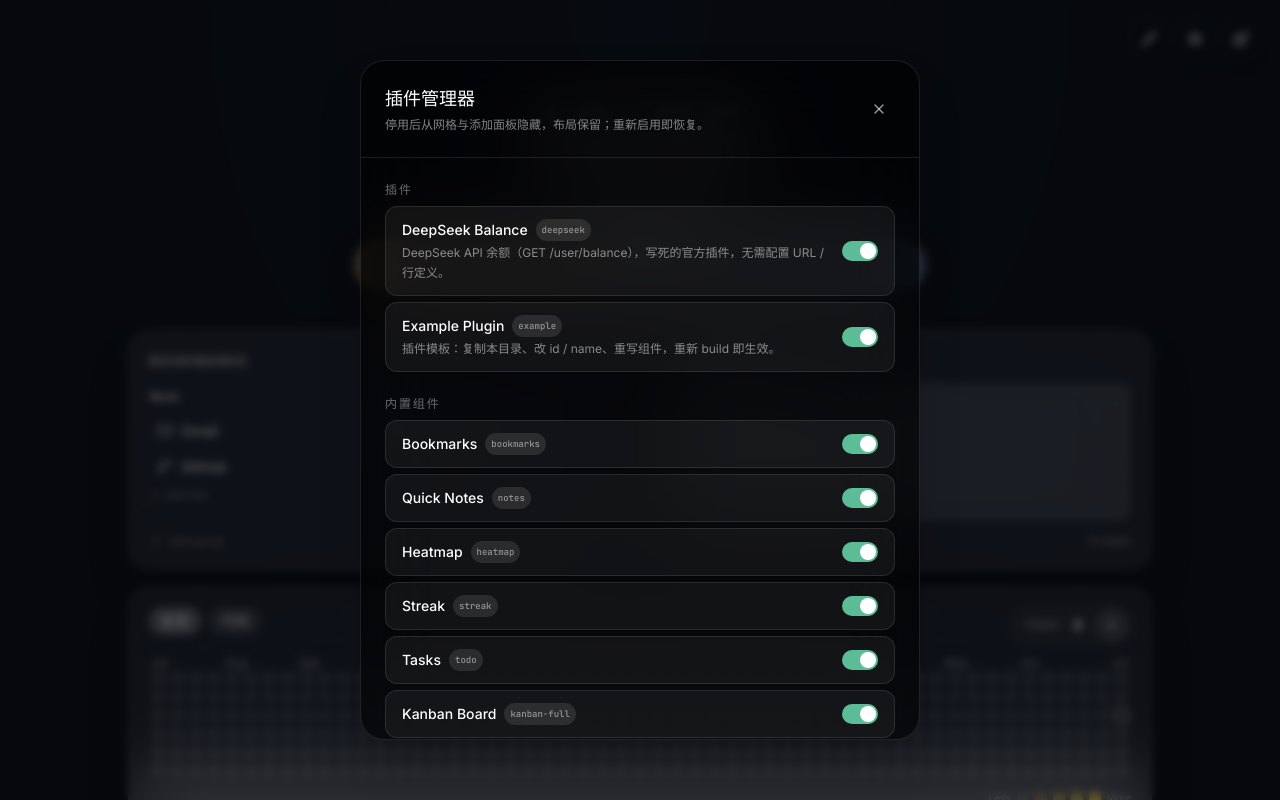
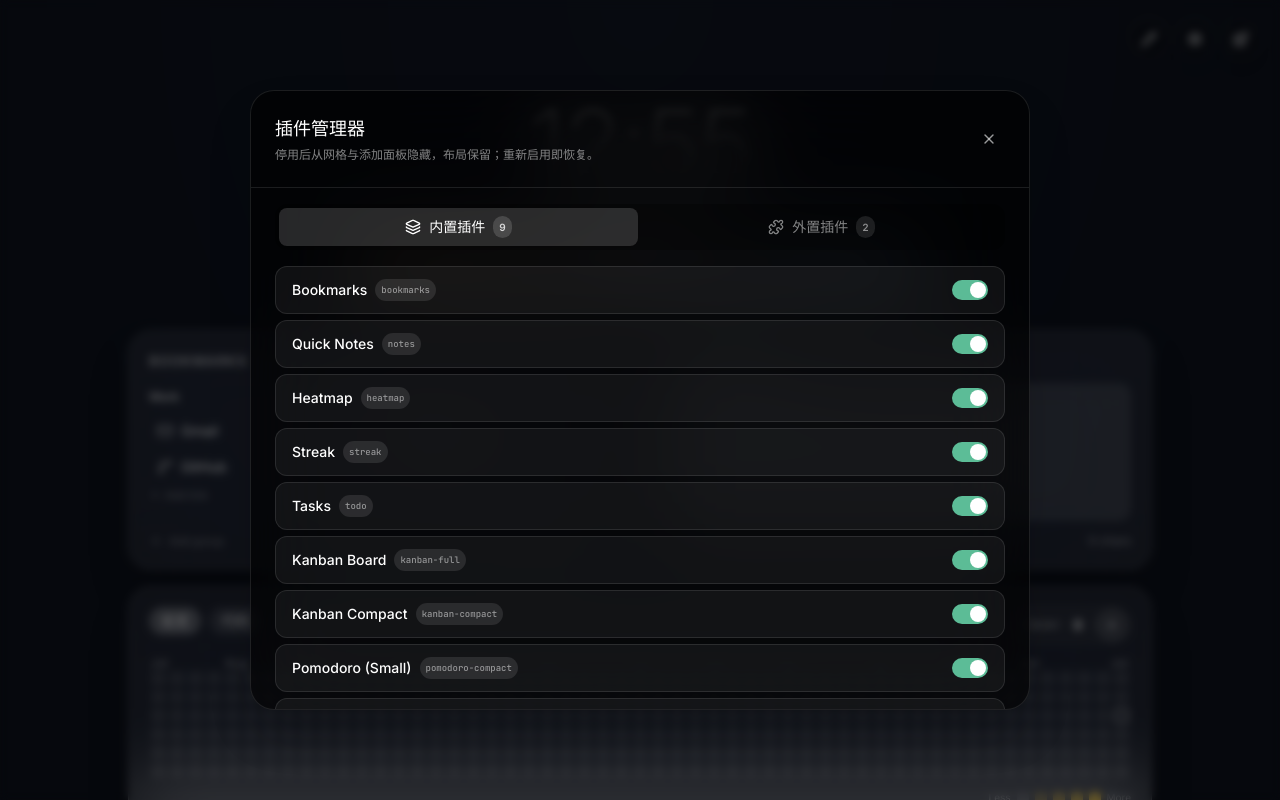
Before and after one commit to Yang-Yiming/tabstart, a React (Vite) app: page / in a window 1280 px wide. Both pictures are taken after a click on the button 1241 px from the left and 39 px from the top of the page. Shown: the top 800 px of the page. Built offline with nearby package versions, Linux system fonts and the light colour scheme.

Commit message:
feat(plugins): match settings panel size and split into built-in/external tabs

```diff
--- a/src/plugins/PluginManager.tsx
+++ b/src/plugins/PluginManager.tsx
@@ -1,16 +1,20 @@
-import { Blocks, Plus, X } from 'lucide-react'
-import { useEffect, useState } from 'react'
+import { Blocks, Layers, Plus, Puzzle, X } from 'lucide-react'
+import { useEffect, useState, type ReactNode } from 'react'
 import { Toggle } from '../components/Toggle'
 import { plugins, useEnabledPlugins } from './registry'
 import type { WidgetPlugin } from './types'
 
+type TabId = 'builtin' | 'external'
+
 /**
- * Plugin manager: lists every registered plugin (built-in + presets) with an
- * enable/disable toggle, plus instructions for adding new plugins.
+ * Plugin manager: lists every registered plugin (built-in + external) with an
+ * enable/disable toggle, split into two tabs Obsidian-style, plus instructions
+ * for adding new plugins.
  * Plugins live in the repo under src/plugins/<id>/ — no runtime authoring.
  */
 export function PluginManager() {
   const [open, setOpen] = useState(false)
+  const [activeTab, setActiveTab] = useState<TabId>('builtin')
   const { isEnabled, setEnabled } = useEnabledPlugins()
 
   useEffect(() => {
@@ -23,7 +27,12 @@
   }, [open])
 
   const builtins = plugins.filter((plugin) => plugin.builtin)
-  const userPlugins = plugins.filter((plugin) => !plugin.builtin)
+  const external = plugins.filter((plugin) => !plugin.builtin)
+
+  const tabs: Array<{ id: TabId; label: string; icon: ReactNode; count: number }> = [
+    { id: 'builtin', label: '内置插件', icon: <Layers className="h-4 w-4" />, count: builtins.length },
+    { id: 'external', label: '外置插件', icon: <Puzzle className="h-4 w-4" />, count: external.length },
+  ]
 
   return (
     <div className="relative">
@@ -42,7 +51,7 @@
           <div className="absolute inset-0 bg-black/50 backdrop-blur-sm" />
           <div
             onClick={(event) => event.stopPropagation()}
-            className="absolute left-1/2 top-1/2 flex max-h-[85vh] w-[560px] max-w-[92vw] -translate-x-1/2 -translate-y-1/2 flex-col overflow-hidden rounded-3xl border border-white/10 bg-black/60 shadow-2xl backdrop-blur-2xl"
+            className="absolute left-1/2 top-1/2 flex h-[620px] w-[780px] max-h-[85vh] max-w-[92vw] -translate-x-1/2 -translate-y-1/2 flex-col overflow-hidden rounded-3xl border border-white/10 bg-black/60 shadow-2xl backdrop-blur-2xl"
           >
             <div className="flex items-center justify-between border-b border-white/10 p-6">
               <div>
@@ -61,10 +70,57 @@
               </button>
             </div>
 
-            <div className="min-h-0 flex-1 space-y-6 overflow-y-auto p-6">
-              <PluginList title="插件" plugins={userPlugins} isEnabled={isEnabled} onToggle={setEnabled} />
-              <PluginList title="内置组件" plugins={builtins} isEnabled={isEnabled} onToggle={setEnabled} />
+            <div className="px-6 pb-4 pt-4">
+              <div className="flex gap-1 rounded-xl bg-black/30 p-1" role="tablist" aria-label="插件分类">
+                {tabs.map((tab) => {
+                  const active = activeTab === tab.id
+                  return (
+                    <button
+                      key={tab.id}
+                      type="button"
+                      role="tab"
+                      aria-selected={active}
+                      onClick={() => setActiveTab(tab.id)}
+                      className={[
+                        'flex flex-1 items-center justify-center gap-2 rounded-lg px-3 py-2 text-sm font-medium transition',
+                        active
+                          ? 'bg-white/15 text-white shadow'
+                          : 'text-white/50 hover:bg-white/5 hover:text-white/85',
+                      ].join(' ')}
+                    >
+                      {tab.icon}
+                      {tab.label}
+                      <span
+                        className={[
+                          'rounded-full px-1.5 py-px text-[10px] font-semibold tabular-nums',
+                          active ? 'bg-white/15 text-white/80' : 'bg-white/10 text-white/50',
+                        ].join(' ')}
+                      >
+                        {tab.count}
+                      </span>
+                    </button>
+                  )
+                })}
+              </div>
+            </div>
+
+            <div className="min-h-0 flex-1 overflow-y-auto px-6 pb-6">
+              {activeTab === 'builtin' ? (
+                builtins.length > 0 ? (
+                  <PluginList plugins={builtins} isEnabled={isEnabled} onToggle={setEnabled} />
+                ) : (
+                  <EmptyState text="暂无内置插件。" />
+                )
+              ) : (
+                <>
+                  {external.length > 0 ? (
+                    <PluginList plugins={external} isEnabled={isEnabled} onToggle={setEnabled} />
+                  ) : (
+                    <EmptyState text="暂无外置插件。" />
+                  )}
                   <HowToAdd />
+                </>
+              )}
             </div>
           </div>
         </div>
@@ -74,17 +130,13 @@
 }
 
 interface PluginListProps {
-  title: string
   plugins: WidgetPlugin[]
   isEnabled: (id: string) => boolean
   onToggle: (id: string, enabled: boolean) => void
 }
 
-function PluginList({ title, plugins, isEnabled, onToggle }: PluginListProps) {
-  if (plugins.length === 0) return null
+function PluginList({ plugins, isEnabled, onToggle }: PluginListProps) {
   return (
-    <div>
-      <h4 className="mb-2 text-xs font-medium uppercase tracking-[0.16em] text-white/40">{title}</h4>
     <div className="flex flex-col gap-1.5">
       {plugins.map((plugin) => (
         <div
@@ -106,13 +158,20 @@
         </div>
       ))}
     </div>
+  )
+}
+
+function EmptyState({ text }: { text: string }) {
+  return (
+    <div className="rounded-2xl border border-dashed border-white/10 bg-white/5 px-8 py-10 text-center text-sm text-white/40">
+      {text}
     </div>
   )
 }
 
 function HowToAdd() {
   return (
-    <div className="rounded-2xl border border-white/10 bg-black/20 p-4">
+    <div className="mt-6 rounded-2xl border border-white/10 bg-black/20 p-4">
       <h4 className="flex items-center gap-2 text-xs font-medium uppercase tracking-[0.16em] text-white/40">
         <Plus className="h-3 w-3" />
         如何新增插件
```
Lines whose indentation alone changed are shown as unchanged.
